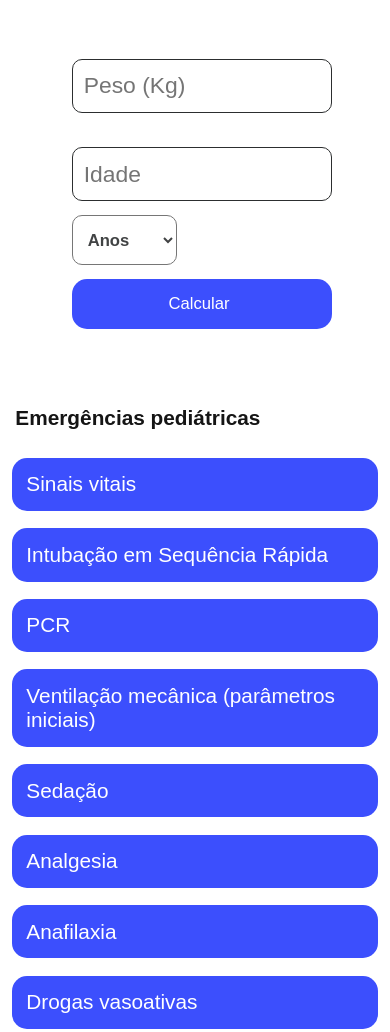
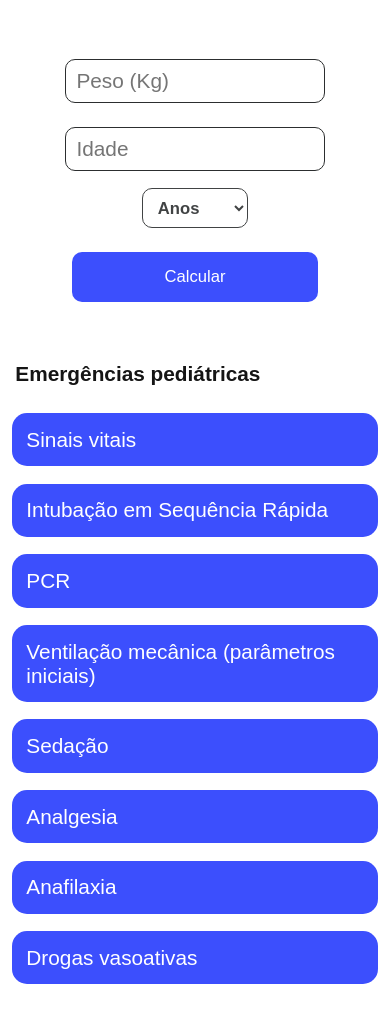
Before and after one commit to paulosanchez1997/pedcalc, a plain HTML site: page index.html in a window 390 px wide. Shown: the top 1032 px of the page. Drawn offline with Linux system fonts and the light colour scheme.

Commit message:
ajustes de centralização do cabeçalho

```diff
--- a/index.html
+++ b/index.html
@@ -147,34 +147,28 @@
             padding-top: 15%;
         }
         #calcular{
-            width: 74%;
-            padding-left: 0px;
-            margin-left: 15%;
+            width: 70%;
+            display: block;
+            margin: 0 auto;
             height: 50px;
+            font-size: 0.8em;
+            border-radius: 10px;
         }
         input{
-            height: 50px;
-            margin-bottom: 3%;
+            height: 40px;
             border-radius: 10px;
             width: 70%;
-            margin-left: 15%;
-            margin-right: 15%;
-            font-size: 1.1em;
+            display: block;
+            margin: 0 auto;
+            font-size: 1em;
         }
         select{
-            height: 50px;
+            height: 40px;
             font-size: 0.8em;
-            margin-left: 15%;
-            margin-bottom: 3%;
-        }
-        button{
-            height: 40px;
-            width: 20%;
-            font-size: 0.8em;
-            background-color: #DFEFF9;
-            border-color: white;
-            border-radius: 10px;
-            margin-bottom: 5%;
+            display: block;
+            margin: 0 auto;
+            margin-top: 5%;
+            border-color: #414344;
         }
         .subtitulo{
             padding-top: 4%;
```
